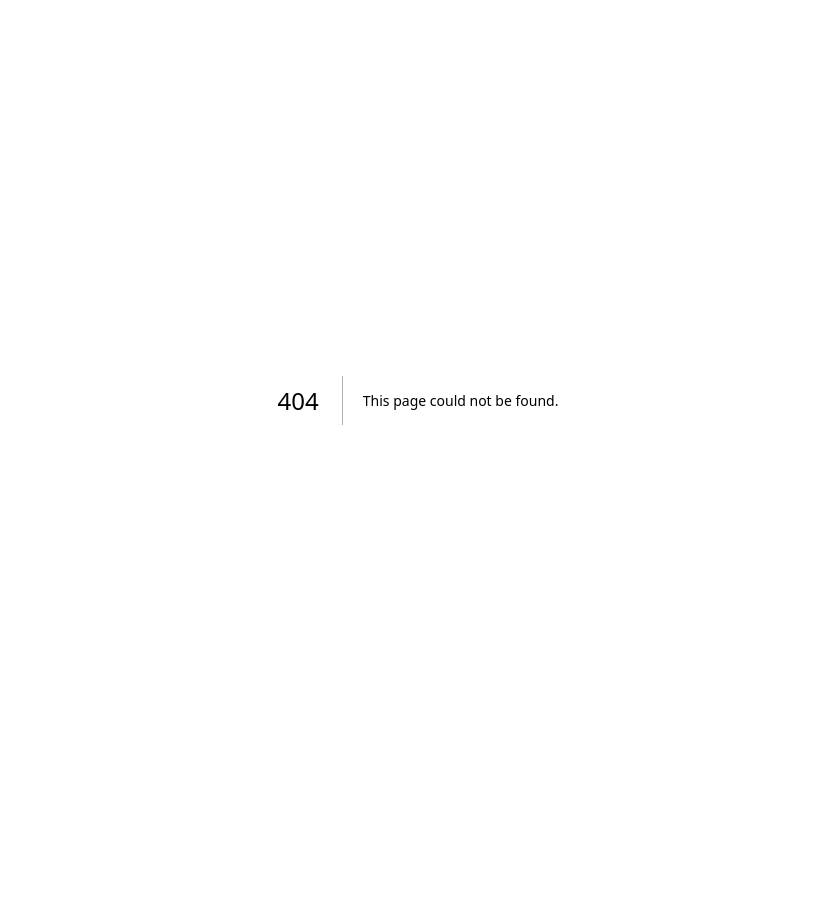
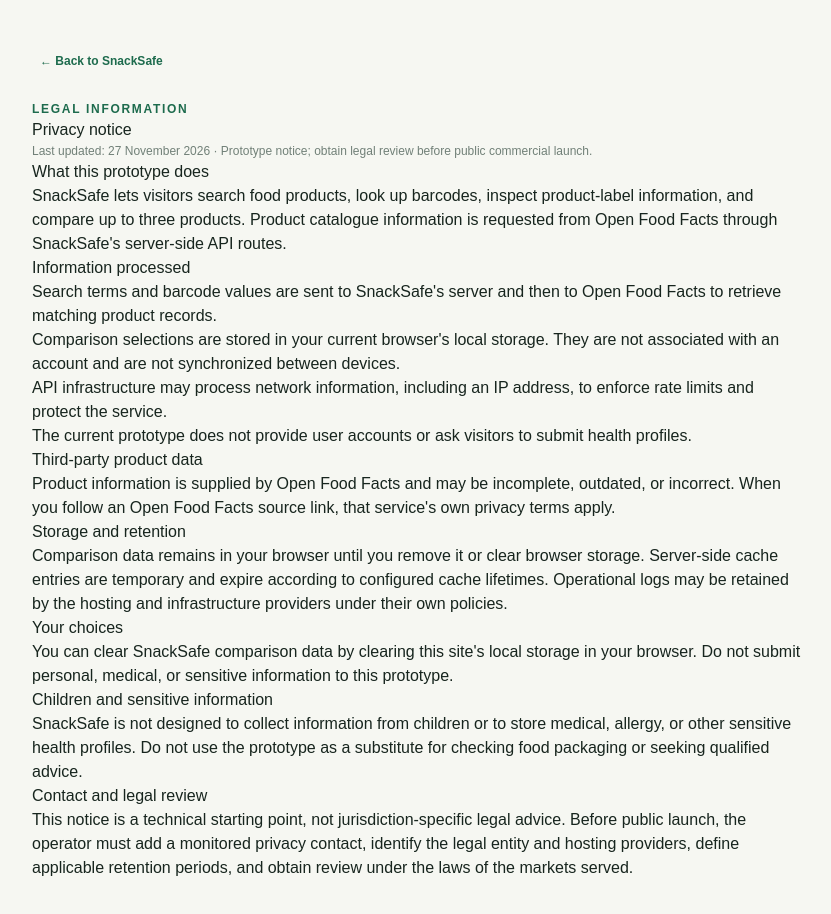
Before and after one commit to Sarveyasha23-coder/snacksafe, a Next.js app: page /privacy in a window 1280 px wide. Before the commit this address had no page. Shown: the top 914 px of the page, without its empty margins (222-1053 px from the left). Before the commit the page ends 800 px from the top, so only its background shows below. Built offline with nearby package versions, Linux system fonts and the light colour scheme.

Commit message:
Publish a transparent prototype privacy notice

```diff
--- /dev/null
+++ b/app/privacy/page.tsx
@@ -0,0 +1,41 @@
+export const metadata = {
+  title: "Privacy notice | SnackSafe",
+  description: "How the SnackSafe prototype handles product searches and comparison data."
+};
+
+export default function PrivacyPage() {
+  return (
+    <main className="shell" style={{ maxWidth: 820, paddingTop: 48, paddingBottom: 64 }}>
+      <a href="/" className="text-button">← Back to SnackSafe</a>
+      <div className="eyebrow" style={{ marginTop: 28 }}>Legal information</div>
+      <h1>Privacy notice</h1>
+      <p className="muted">Last updated: 27 November 2026 · Prototype notice; obtain legal review before public commercial launch.</p>
+
+      <h2>What this prototype does</h2>
+      <p>SnackSafe lets visitors search food products, look up barcodes, inspect product-label information, and compare up to three products. Product catalogue information is requested from Open Food Facts through SnackSafe's server-side API routes.</p>
+
+      <h2>Information processed</h2>
+      <ul>
+        <li>Search terms and barcode values are sent to SnackSafe's server and then to Open Food Facts to retrieve matching product records.</li>
+        <li>Comparison selections are stored in your current browser's local storage. They are not associated with an account and are not synchronized between devices.</li>
+        <li>API infrastructure may process network information, including an IP address, to enforce rate limits and protect the service.</li>
+        <li>The current prototype does not provide user accounts or ask visitors to submit health profiles.</li>
+      </ul>
+
+      <h2>Third-party product data</h2>
+      <p>Product information is supplied by Open Food Facts and may be incomplete, outdated, or incorrect. When you follow an Open Food Facts source link, that service's own privacy terms apply.</p>
+
+      <h2>Storage and retention</h2>
+      <p>Comparison data remains in your browser until you remove it or clear browser storage. Server-side cache entries are temporary and expire according to configured cache lifetimes. Operational logs may be retained by the hosting and infrastructure providers under their own policies.</p>
+
+      <h2>Your choices</h2>
+      <p>You can clear SnackSafe comparison data by clearing this site's local storage in your browser. Do not submit personal, medical, or sensitive information to this prototype.</p>
+
+      <h2>Children and sensitive information</h2>
+      <p>SnackSafe is not designed to collect information from children or to store medical, allergy, or other sensitive health profiles. Do not use the prototype as a substitute for checking food packaging or seeking qualified advice.</p>
+
+      <h2>Contact and legal review</h2>
+      <p>This notice is a technical starting point, not jurisdiction-specific legal advice. Before public launch, the operator must add a monitored privacy contact, identify the legal entity and hosting providers, define applicable retention periods, and obtain review under the laws of the markets served.</p>
+    </main>
+  );
+}
```
